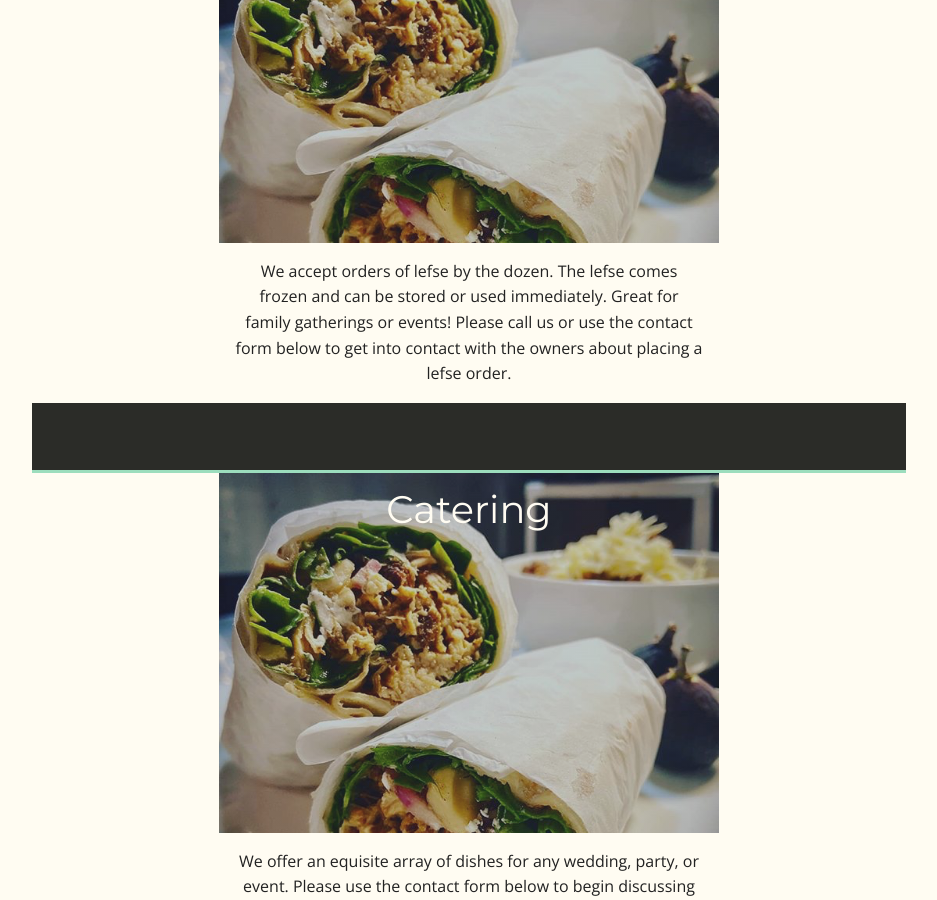
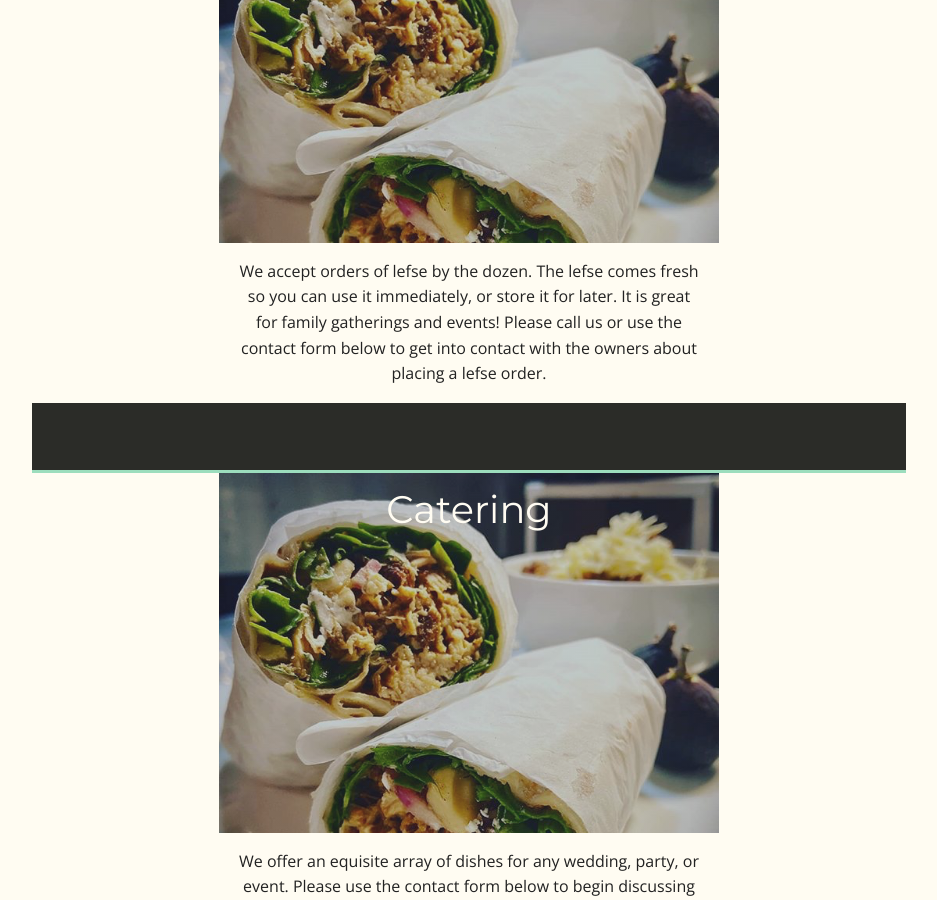
Before and after one commit to orioncleaver/Ingrids-Website, a Jekyll site: the page built from index.html, in a window 1280 px wide and 900 px high, scrolled down 1547 px. Shown: the whole window, without its empty margins (171-1108 px from the left). Built offline with Jekyll 4.4.1, drawn with Linux system fonts in a browser that asks for light colours; nearby versions of some CDN libraries; some web fonts are replaced; the list of posts is cut into pages by our own code.

Commit message:
change servies description

```diff
--- a/_data/services.yml
+++ b/_data/services.yml
@@ -6,7 +6,7 @@
 - title: 'Lefse Orders'
   header: true
   description: |
-    We accept orders of lefse by the dozen. The lefse comes frozen and can be stored or used immediately. Great for family gatherings or events! Please call us or use the contact form below to get into contact with the owners about placing a lefse order.
+    We accept orders of lefse by the dozen. The lefse comes fresh so you can use it immediately, or store it for later. It is great for family gatherings and events! Please call us or use the contact form below to get into contact with the owners about placing a lefse order.
 
 - title: 'Catering'
   header: true
```
